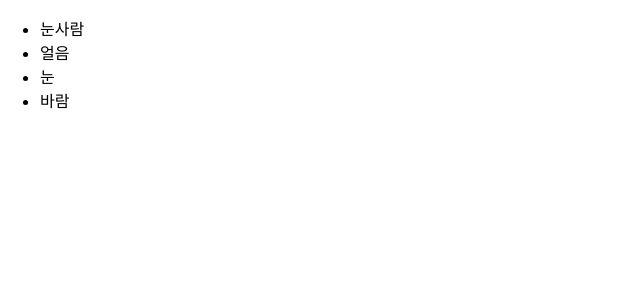
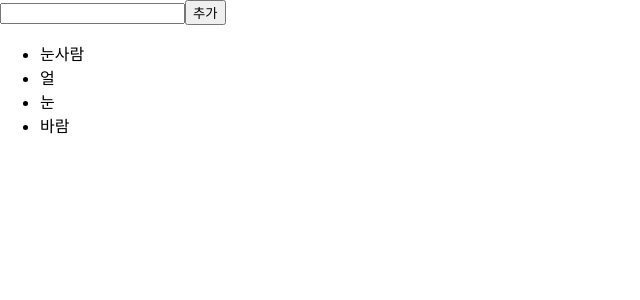
Before and after one commit to NyeongB/react_study, a React (Create React App) app in the folder hello-react/: page / in a window 1280 px wide. Shown: the top 300 px of the page, without its empty margins (0-640 px from the left). Built offline with nearby package versions, Linux system fonts and the light colour scheme.

Commit message:
Implementation of data add

```diff
--- a/hello-react/src/IterationSample.js
+++ b/hello-react/src/IterationSample.js
@@ -1,10 +1,38 @@
-import React from 'react';
+import React, {useState} from 'react';
 
 const IterationSample = () => {
 
-    const names = ['눈사람', '얼음', '눈','바람'];
-    const nameList = names.map((name, index)=><li key={index}>{name}</li>);
-    return <ul>{nameList}</ul>
+    const [names, setNames] = useState([
+        {id: 1, text: '눈사람'},
+        {id: 2, text: '얼'},
+        {id: 3, text: '눈'},
+        {id: 4, text: '바람'},
+    ]);
+
+    const [inputText, setInputText] = useState('');
+    const [nextId, setNextId] = useState(5);
+
+    const onChange = e => setInputText(e.target.value);
+    const onClick = () => {
+        const nextNames = names.concat({
+            id: nextId,
+            text: inputText
+        });
+        setNextId(nextId + 1);
+        setNames(nextNames);
+        setInputText('');
+    }
+
+    const nameList = names.map(name=> <li key={name.id}>{name.text}</li>);
+
+    return (
+        <>
+            <input value={inputText} onChange={onChange}/>
+            <button onClick={onClick}>추가</button>
+            <ul>{nameList}</ul>
+        </>
+    )
+
 };
 
 export default IterationSample;
```
